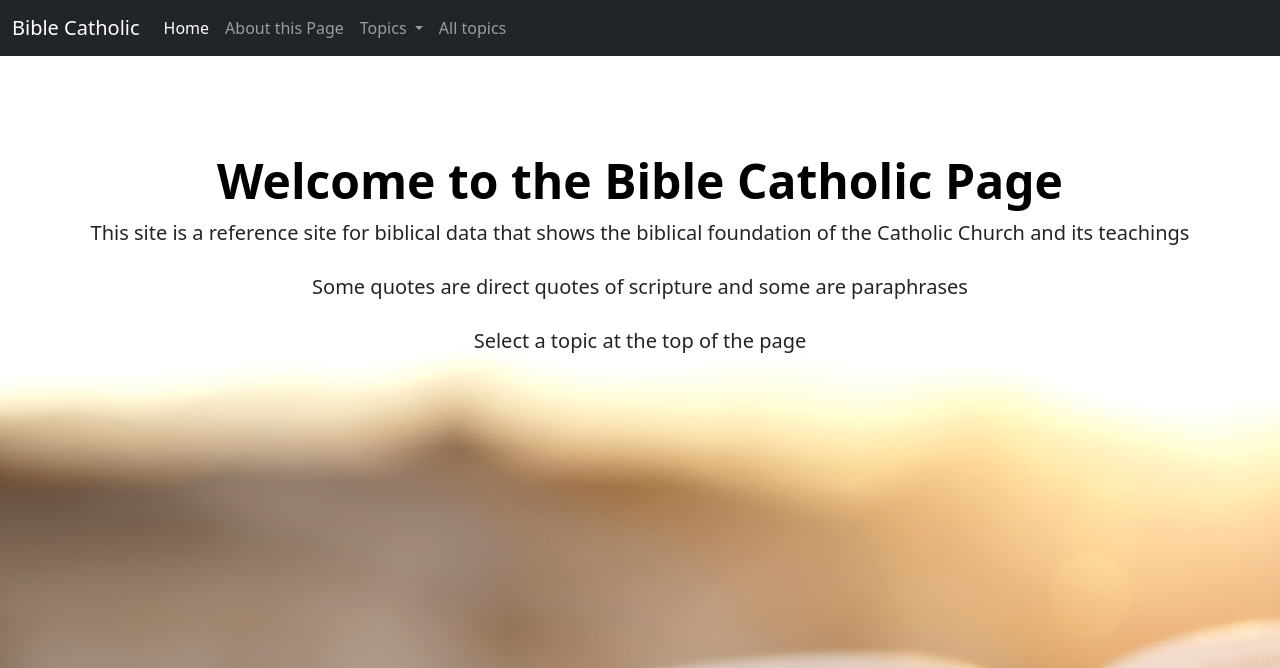
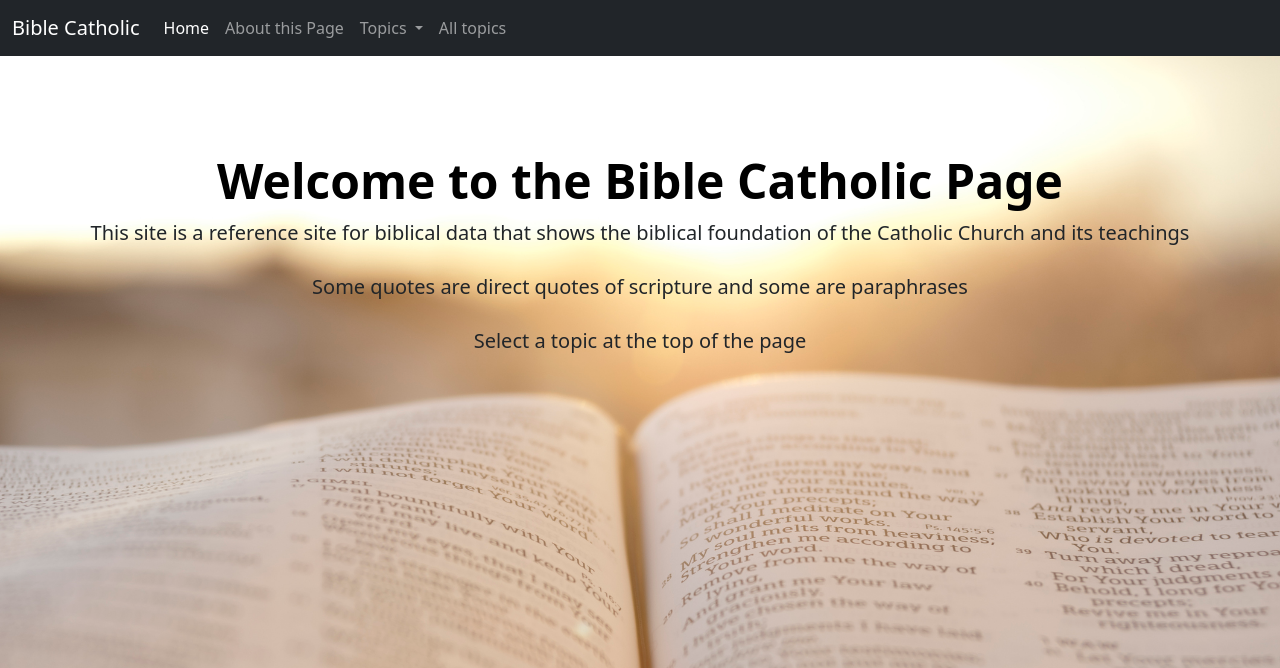
Before and after one commit to bluenote28/biblecatholic, a Flask app: page / in a window 1280 px wide. Shown: the top 668 px of the page. Run offline with Flask 3, Linux system fonts and the light colour scheme.

Commit message:
fixes bg
fixes bg for larger screens

```diff
--- a/templates/index.html
+++ b/templates/index.html
@@ -12,6 +12,8 @@
     <style>
         body {
           background-image: url('static\\iStock-1139690005.jpg');
+          background-size: cover;
+          background-attachment: fixed;
         }
     </style>
 </head>
```
